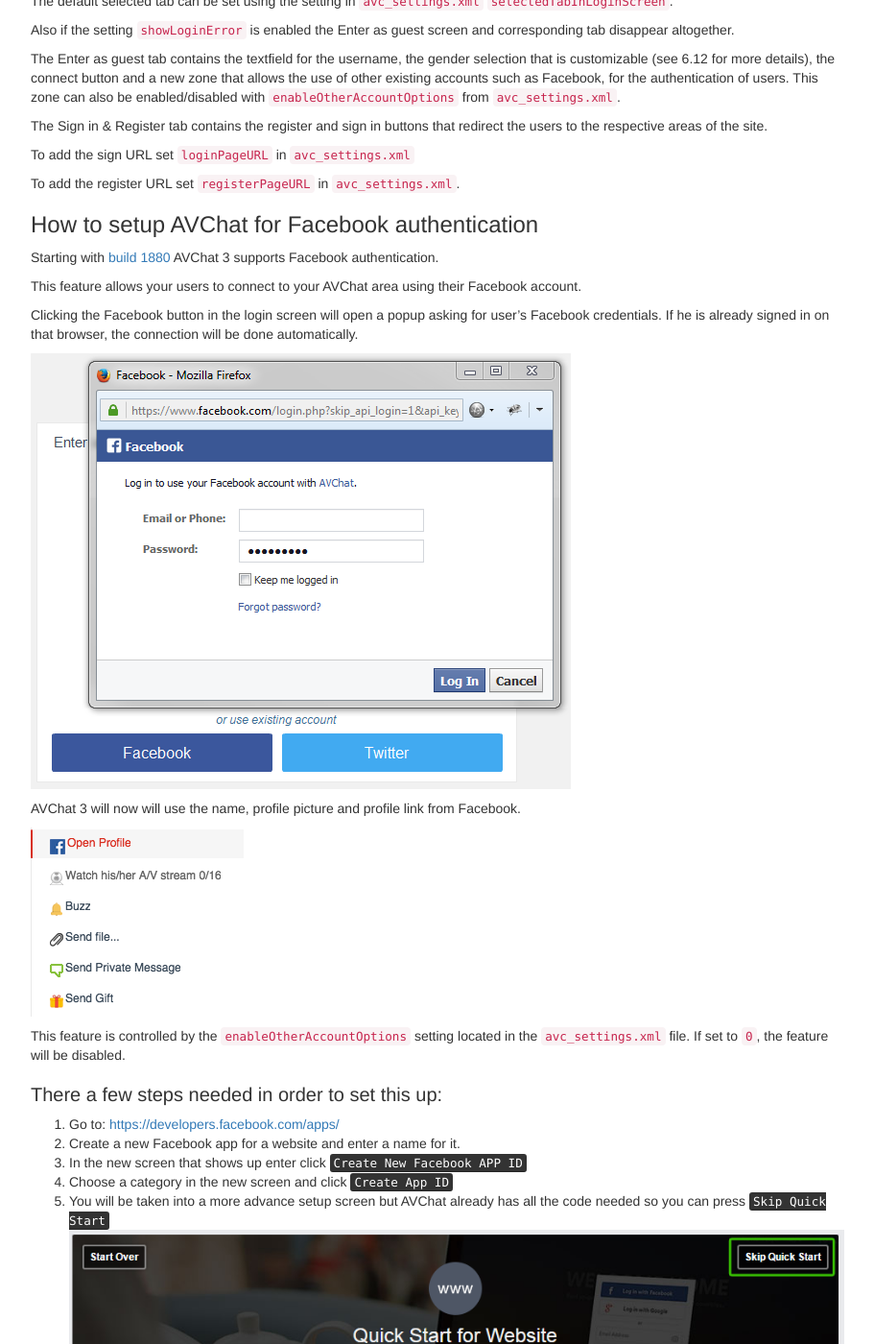
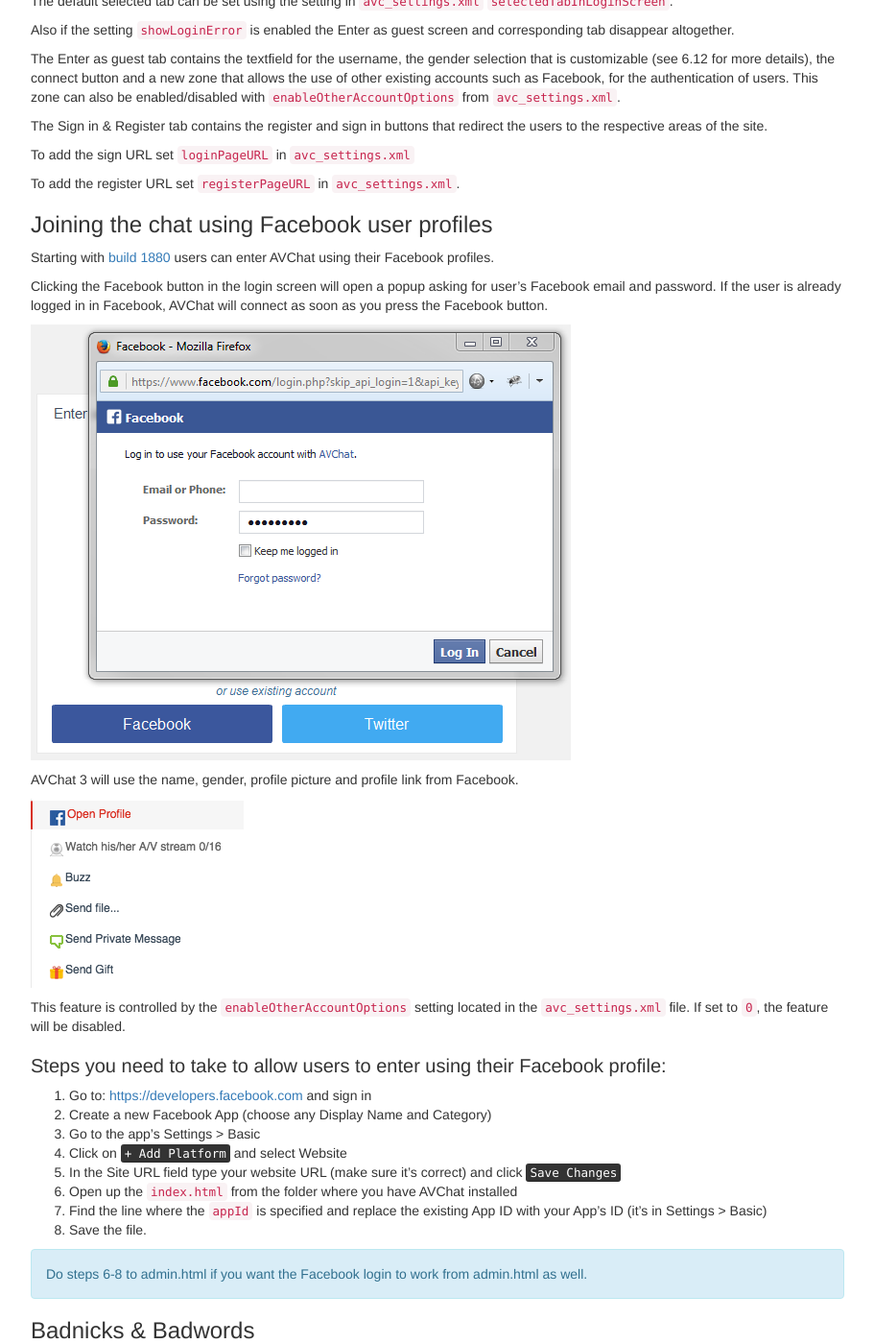
Before and after one commit to nusofthq/avchat-documentation, a Jekyll site: the page built from standalone.md, in a window 1280 px wide and 1400 px high, scrolled down 28683 px. Shown: the whole window at 96% size, without its empty margins (38-949 px from the left). Built offline with Jekyll 4.4.1, drawn with Linux system fonts in a browser that asks for light colours; nearby versions of some CDN libraries; comment, search, counter and statistics services are not loaded; some of the changed text lies outside the part shown.

Commit message:
Updated Facebook App ID Docs

```diff
--- a/_includes/features.md
+++ b/_includes/features.md
@@ -412,40 +412,33 @@
 To add the register URL set `registerPageURL` in `avc_settings.xml`.
 
 
-<h2 id="setup-facebook-authentication">How to setup AVChat for Facebook authentication</h2>
+<h2 id="setup-facebook-authentication">Joining the chat using Facebook user profiles</h2>
 
-Starting with [build 1880](http://avchat.net/blog/new-avchat-november-build-1880-has-arrived/) AVChat 3 supports Facebook authentication.
+Starting with [build 1880](http://avchat.net/blog/new-avchat-november-build-1880-has-arrived/) users can enter AVChat using their Facebook profiles.
 
-This feature allows your users to connect to your AVChat area using their Facebook account.
-
-Clicking the Facebook button in the login screen will open a popup asking for user's Facebook credentials. If he is already signed in on that browser, the connection will be done automatically.
+Clicking the Facebook button in the login screen will open a popup asking for user's Facebook email and password. If the user is already logged in in Facebook, AVChat will connect as soon as you press the Facebook button.
 
 <img src="http://docs.avchat.net/assets/images/fblogin.png" class="img-responsive"/>
 
-AVChat 3 will now will use the name, profile picture and profile link from Facebook.
+AVChat 3 will use the name, gender, profile picture and profile link from Facebook.
 
 <img src="http://docs.avchat.net/assets/images/fbProfile.png" class="img-responsive"/>
 
 This feature is controlled by the `enableOtherAccountOptions` setting located in the `avc_settings.xml` file.
 If set to `0`, the feature will be disabled.
 
-<h3>There a few steps needed in order to set this up:</h3>
+<h3>Steps you need to take to allow users to enter using their Facebook profile:</h3>
 
-1. Go to:  [https://developers.facebook.com/apps/](https://developers.facebook.com/apps/)
-2. Create a new Facebook app for a website and enter a name for it.
-3. In the new screen that shows up enter click <kbd>Create New Facebook APP ID</kbd>
-4. Choose a category in the new screen and click <kbd>Create App ID</kbd>
-5. You will be taken into a more advance setup screen but AVChat already has all the code needed so you can press <kbd>Skip Quick Start</kbd>
-<img src="http://docs.avchat.net/assets/images/skip-start.png" class="img-responsive"/>
-6. You wil be taken to your app Dashboard page. Click the <kbd>Settings</kbd> button
-<img src="http://docs.avchat.net/assets/images/app-dashboard.png" class="img-responsive"/>
+1. Go to:  [https://developers.facebook.com](https://developers.facebook.com) and sign in
+2. Create a new Facebook App (choose any Display Name and Category)
+3. Go to the app's Settings > Basic
+4. Click on <kbd>+ Add Platform</kbd> and select Website
+5. In the Site URL field type your website URL (make sure it's correct) and click <kbd>Save Changes</kbd>
+6. Open up the `index.html` from the folder where you have AVChat installed
+7. Find the line where the `appId` is specified and replace the existing App ID with your App's ID (it's in Settings > Basic)
+8. Save the file.
 
-7. Make sure a your site URL is typed in in the input, if not add it and click <kbd>Save Changes </kbd>
-8. Open up the `index.html`
-9. Find the line where the `appId` is specified and replace the existing app ID with the Facebook generated one for your personal app.
-10. Save the file.
-
-<div class="alert alert-info" role="alert">Also note that in order for the Facebook based login to work for the admin interface (admin.swf and admin.html) the same modifications need to be made to admin.html</div>
+<div class="alert alert-info" role="alert">Do steps 6-8 to admin.html if you want the Facebook login to work from admin.html as well.</div>
 
 <h2 id="badnicks-badwords">Badnicks & Badwords</h2>
 
```
